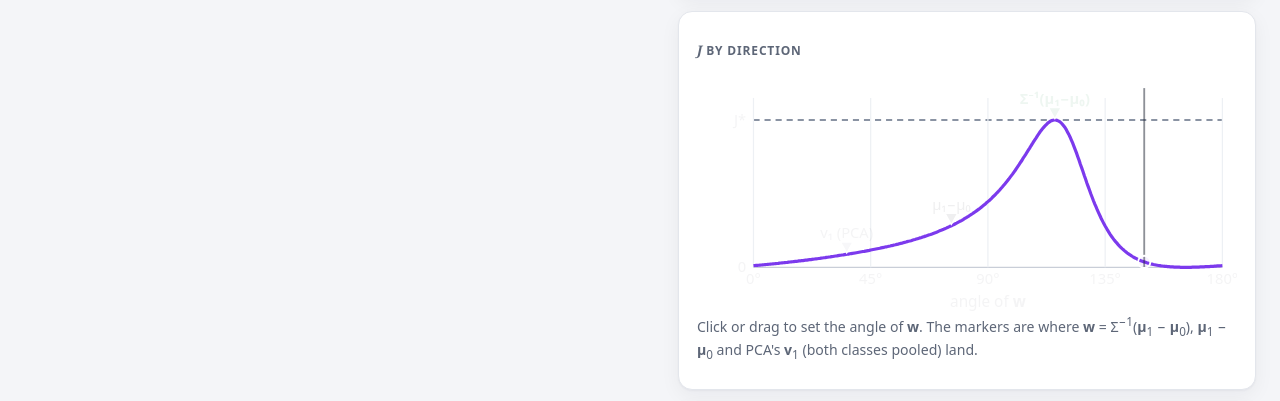
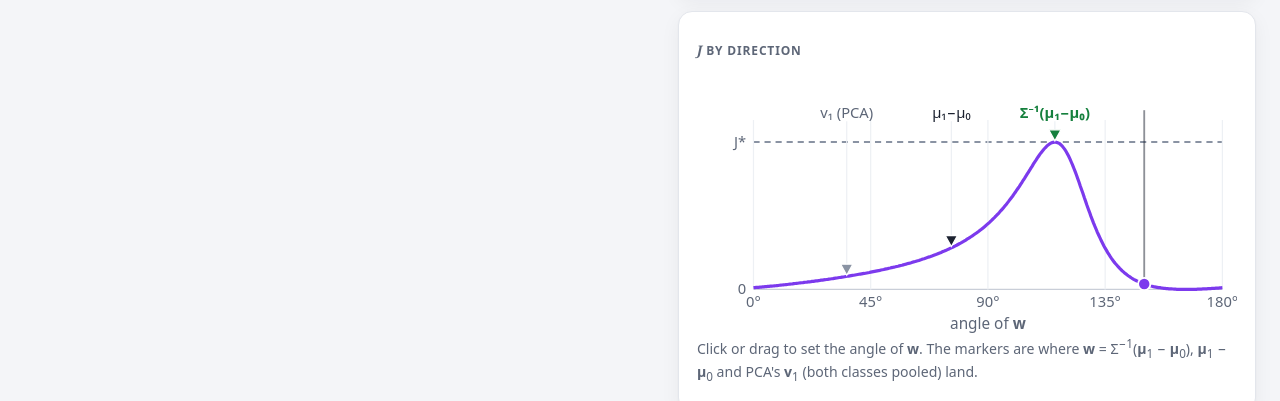
Before and after one commit to matthigger/lda, a plain HTML site: page index.html in a window 1280 px wide. Shown: the part 1452-1853 px from the top of the page. Drawn offline with Linux system fonts and the light colour scheme.

Commit message:
Make the control columns clickable; legible J-chart labels
The half-plane shading polygons shared the class .side with the control
column, so its pointer-events: none disabled every preset, Σ input and
button on both tabs. Rename the polygons' class to .halfplane.

J-by-direction chart: coincident markers (ICA parts 1, 2) share one
label, labels sit in rows above the curve with a leader to each marker,
and long labels stay inside the chart.

Co-Authored-By: Claude Opus 5.5 <noreply@anthropic.com>

```diff
--- a/js/fisher.js
+++ b/js/fisher.js
@@ -90,7 +90,7 @@ function fPlane() {
       const o = mul(w, (k ? sg : -sg) * L);
       s += polySvg([add(b0, mul(pw, L)), add(add(b0, mul(pw, L)), o),
         add(add(b0, mul(pw, -L)), o), add(b0, mul(pw, -L))],
-        `class="side c${k}"`);
+        `class="halfplane c${k}"`);
     }
   }
   if (F.show.ell) {
@@ -194,7 +194,7 @@ function fHist(X, t, w, m) {
 
 // --------------------------------------------------------- J(θ) chart
 
-const CH = { w: 440, h: 200, x0: 46, x1: 428, y0: 26, y1: 164 };
+const CH = { w: 440, h: 218, x0: 46, x1: 428, y0: 44, y1: 182 };
 const pChart = document.getElementById("p-chart");
 pChart.setAttribute("viewBox", `0 0 ${CH.w} ${CH.h}`);
 
@@ -226,14 +226,26 @@ function fChart() {
   const marks = [[fBest(), "best", "Σ⁻¹(μ₁−μ₀)"], [fNaive(), "naive", "μ₁−μ₀"],
     [fPca(), "pca", "v₁ (PCA)"]].map(([a, cls, lab]) =>
     ({ x: xs(fold180(a)), y: ys(fJ(unit(a))), cls, lab }))
-    .sort((p, q) => p.x - q.x);
-  let lastX = -1e9, lift = 0;
+    .sort((p, q) => p.x - q.x)
+    .reduce((acc, mk) => {
+      // Coincident markers (ICA parts 1, 2) share one label: "a = b".
+      const prev = acc[acc.length - 1];
+      if (prev && Math.abs(mk.x - prev.x) < 1.5) prev.lab += ` = ${mk.lab}`;
+      else acc.push(mk);
+      return acc;
+    }, []);
+  // Labels sit in rows in the band above the curve (J* is drawn below
+  // it), so they never cover a marker; a faint leader drops to each one.
+  let lastX = -1e9, row = 0;
   for (const mk of marks) {
-    lift = mk.x - lastX < 70 ? lift + 13 : 0;
+    row = mk.x - lastX < 70 ? row + 1 : 0;
     lastX = mk.x;
-    s += `<path class="mk ${mk.cls}" d="M${mk.x},${mk.y - 1}l-5,-9h10z"/>
-      <text class="zl ${mk.cls}" x="${mk.x}" y="${Math.max(mk.y - 13 - lift,
-      10)}" text-anchor="middle">${mk.lab}</text>`;
+    const ly = CH.y0 - 2 - 15 * row, hw = 3.4 * mk.lab.length;
+    const lx = clamp(mk.x, hw + 2, CH.w - hw - 2);
+    s += `<line class="grid" x1="${mk.x}" x2="${mk.x}" y1="${ly + 3}"
+      y2="${mk.y - 10}"/><path class="mk ${mk.cls}"
+      d="M${mk.x},${mk.y - 1}l-5,-9h10z"/><text class="zl ${mk.cls}"
+      x="${lx}" y="${ly}" text-anchor="middle">${mk.lab}</text>`;
   }
   const xn = xs(fold180(F.phi));
   s += `<line class="c-now" x1="${xn}" x2="${xn}" y1="${CH.y0 - 8}"
--- a/style.css
+++ b/style.css
@@ -458,9 +458,9 @@ input[type="number"]:focus {
 .drop { stroke-width: 1; stroke-opacity: .35; pointer-events: none; }
 .drop.c0 { stroke: var(--c0); }
 .drop.c1 { stroke: var(--c1); }
-.side { pointer-events: none; fill-opacity: .07; }
-.side.c0 { fill: var(--c0); }
-.side.c1 { fill: var(--c1); }
+.halfplane { pointer-events: none; fill-opacity: .07; }
+.halfplane.c0 { fill: var(--c0); }
+.halfplane.c1 { fill: var(--c1); }
 .ell {
   fill: none;
   stroke-width: 1.6;
```
